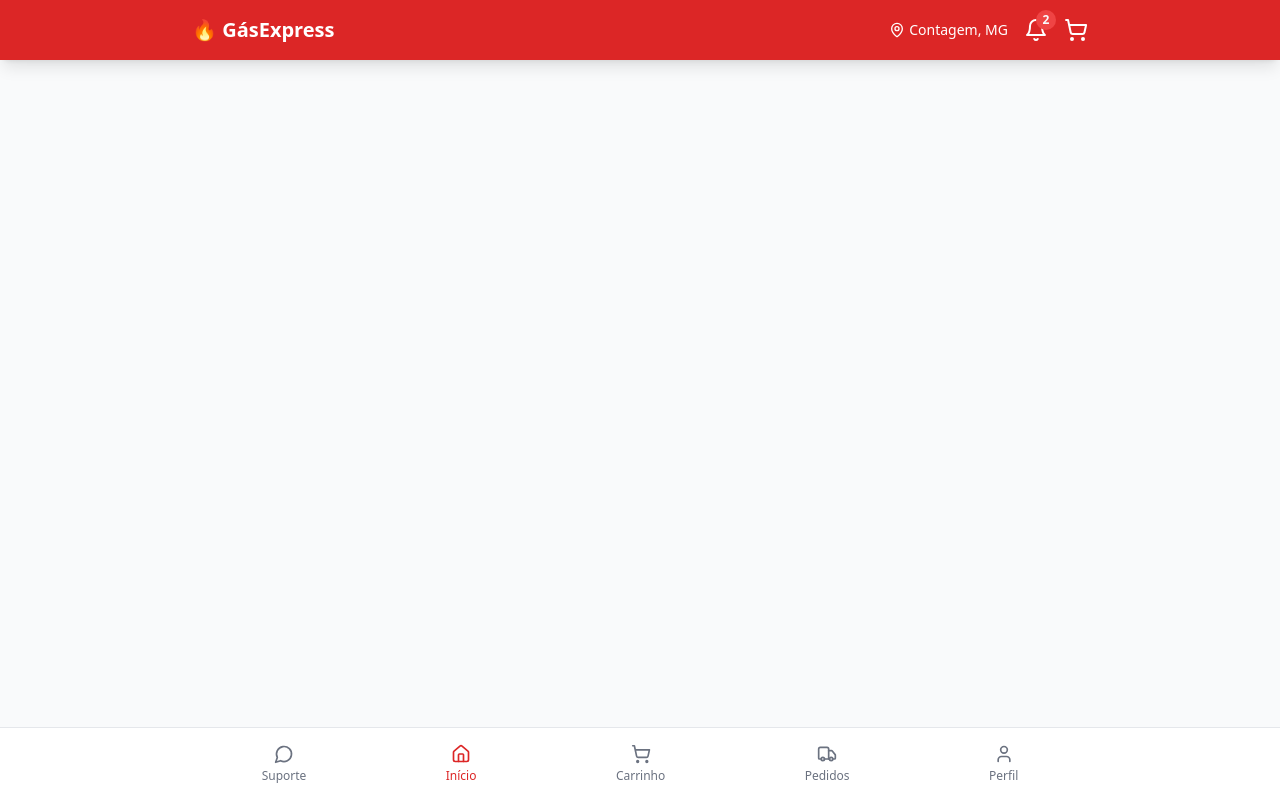
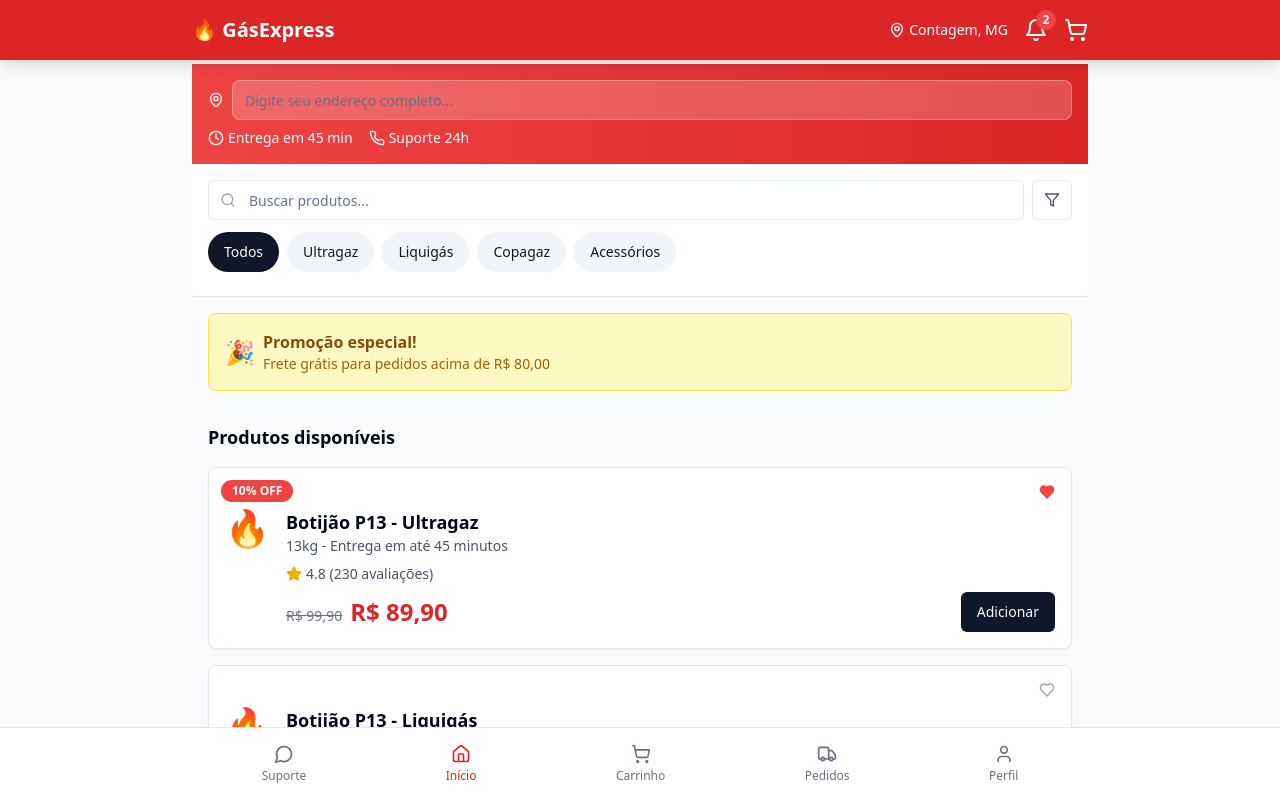
Before and after one commit to toyesterday/appdogas, a React (Vite) app: page / in a window 1280 px wide. Shown: the top 798 px of the page. Built offline with nearby package versions, Linux system fonts and the light colour scheme.

Commit message:
[dyad] Fixing React Router layout error - wrote 1 file(s)

```diff
--- a/src/components/layout/Layout.tsx
+++ b/src/components/layout/Layout.tsx
@@ -1,16 +1,14 @@
-import React from 'react';
+import { Outlet } from 'react-router-dom';
 import Navbar from './Navbar.tsx';
 import BottomNav from './BottomNav.tsx';
 
-interface LayoutProps {
-  children: React.ReactNode;
-}
-
-const Layout = ({ children }: LayoutProps) => {
+const Layout = () => {
   return (
     <div className="min-h-screen bg-gray-50 font-sans">
       <Navbar />
-      <main className="pb-24 pt-16">{children}</main>
+      <main className="pb-24 pt-16">
+        <Outlet />
+      </main>
       <BottomNav />
     </div>
   );
```
